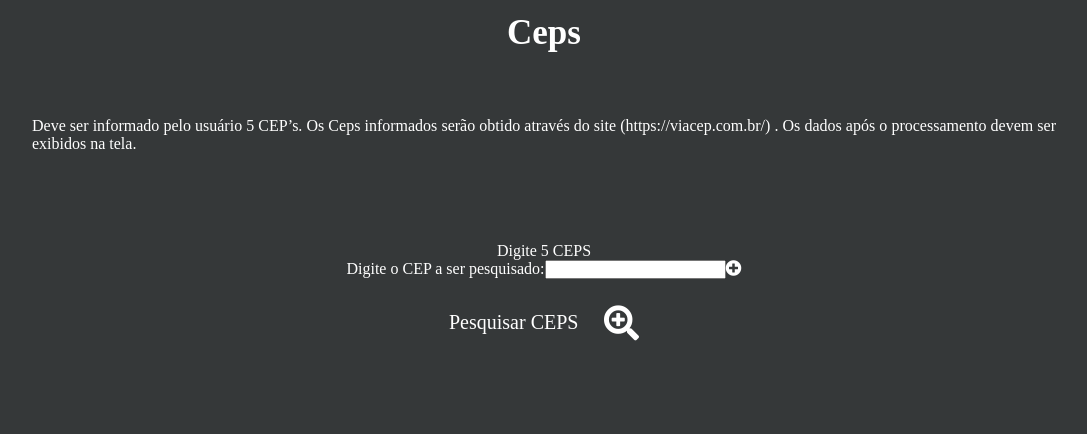
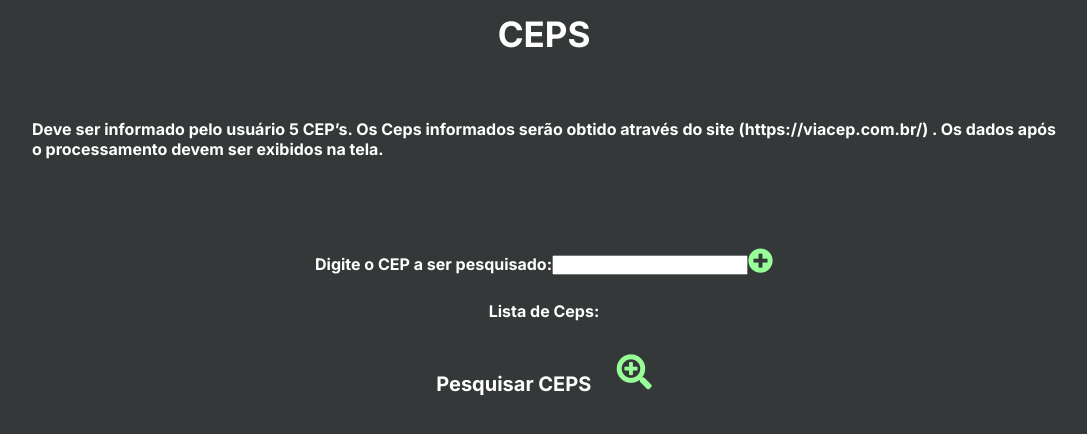
Before and after one commit to mazzillio/Teste-FullStack, a React (Create React App) app in the folder front/: page /ceps in a window 1280 px wide. Shown: the top 434 px of the page, without its empty margins (96-1183 px from the left). Built offline with nearby package versions, Linux system fonts and the light colour scheme.

Commit message:
Manuntençoes estilos

```diff
--- a/front/public/index.css
+++ b/front/public/index.css
@@ -1,6 +1,9 @@
 *{
     margin: 0;
     padding: 0;
+
+    font-family: 'Inter', sans-serif;
+    font-weight: bolder;
 }
 #root{
     width: 100vw;
--- a/front/public/index.html
+++ b/front/public/index.html
@@ -16,6 +16,9 @@
       href="https://use.fontawesome.com/releases/v5.0.10/css/all.css"
       rel="stylesheet"
     />
+    <link rel="preconnect" href="https://fonts.googleapis.com">
+<link rel="preconnect" href="https://fonts.gstatic.com" crossorigin>
+<link href="https://fonts.googleapis.com/css2?family=Inter:wght@300;400;500;600;700&family=Libre+Franklin:wght@300&display=swap" rel="stylesheet">
     <!--
       manifest.json provides metadata used when your web app is installed on a
       user's mobile device or desktop. See https://developers.google.com/web/fundamentals/web-app-manifest/
--- a/front/src/App.js
+++ b/front/src/App.js
@@ -16,7 +16,7 @@ function App() {
           <BtnRedirect title='Palíndromo' link='/palindromo'/>
           <BtnRedirect title='Troco' link='/troco'/>
           <BtnRedirect title='Veículos' link='/veiculos'/>
-          <BtnRedirect title='Ceps' link='/ceps'/>
+          <BtnRedirect title='CEPS' link='/ceps'/>
         </section>
       </main>
     </div>
--- /dev/null
+++ b/front/src/assets/blobal.css
@@ -0,0 +1,3 @@
+body{
+    font-family: 'poppins','sans-serif';
+}
--- a/front/src/assets/ceps.module.css
+++ b/front/src/assets/ceps.module.css
@@ -1,10 +1,9 @@
+
 .div{
-    height: 100vh;
-    background-color: #353839;
-    display: block;
-    text-align: center;
-    color:white;
-    padding-top: 1%;
+    margin-top: 7%;
+}
+.div p{
+    margin-top: 2%;
 }
 .search{
    font-size: 10px;
--- a/front/src/assets/palindromo.module.css
+++ b/front/src/assets/palindromo.module.css
@@ -10,9 +10,13 @@
 .Main{
     margin-top: 7%;
 }
+.Main h3{
+    margin-bottom: 2%;
+}
 section input{
     height: 20px;
     width: 50px;
+    margin-right: 2%;
 }
 .sectionList{
     height: 100%;
--- a/front/src/assets/troco.module.css
+++ b/front/src/assets/troco.module.css
@@ -20,6 +20,9 @@ header p{
 .divSessao{
     margin-top: 7%;
 }
+.divSessao h2{
+    margin-bottom: 2%;
+}
 .btn{
     margin:0 2%;
     width: 12%;
@@ -29,3 +32,20 @@ header p{
     border:1px solid #98ff98;
     border-radius: 20px;
 }
+.divResults h4{
+   margin:1%;
+
+}
+.divResults
+{
+    display: block;
+    padding: 0 auto;
+}
+.list{
+    display: grid;
+    grid-template-columns: repeat(3,1fr);
+    list-style: none;
+    max-width: 50%;
+    margin:0 auto;
+
+}
--- a/front/src/components/ceps.js
+++ b/front/src/components/ceps.js
@@ -32,17 +32,27 @@ export default function Ceps()
         <Container>
             <>
             <Header
-                title='Ceps'
+                title='CEPS'
                 text={`Deve ser informado pelo usuário 5 CEP’s.
                 Os Ceps informados serão obtido através do site (https://viacep.com.br/) .
                 Os dados após o processamento devem ser exibidos na tela.
                 `}
             />
-            <div style={{marginTop:'7%'}}>
-                <p>Digite 5 CEPS</p>
+            <div className={styles.div}>
+
                 <label for="Cep">Digite o CEP a ser pesquisado:</label>
-                <input name="Cep" value={cepDigitado} onChange={(e)=>handleCep(e.target.value)}/>
-                <i class="fas fa-plus-circle" onClick={click}></i>
+                <input name="Cep" value={cepDigitado}
+                onChange={(e)=>handleCep(e.target.value)}
+
+                onKeyPress={((e)=>{
+                    if(e.key==='Enter')
+                        click()
+                })}
+                />
+                <i class="fas fa-plus-circle" onClick={click}
+                    style={{fontSize:'25px',color:'#98ff98'}}
+                ></i>
+                <p>Lista de Ceps:</p>
                 <ul>
                 {
                     cepsVector.lenght!==0?cepsVector.map((cep,key)=>{
@@ -53,7 +63,7 @@ export default function Ceps()
                 <div className={styles.divPesquisa}>
                 <p className={styles.pesquisaCeps}>Pesquisar CEPS</p>
                 <i class="fas fa-search-plus" onClick={buscaCeps}
-                    style={{fontSize:'35px'}}
+                    style={{fontSize:'35px',color:'#98ff98'}}
                 ></i>
                 </div>
                {
--- a/front/src/components/palindromo.js
+++ b/front/src/components/palindromo.js
@@ -25,7 +25,7 @@ export default function Palindromo()
        <Container>
            <>
            <Header
-                title="Palindromo"
+                title="Palíndromo"
                 text={`Números palíndromos são aqueles que escritos da direita para esquerda ou da esquerda para direita tem o mesmo valor.
                 Exemplo: 929, 44, 97379. `}
            />
@@ -33,12 +33,12 @@ export default function Palindromo()
                <h3>Digite o intervalo para a consulta:</h3>
                <section>
 
-                    <label for="numeroIni">Primeiro número do intervalo:</label>
+                    <label for="numeroIni">Primeiro número: </label>
                     <input type="text" placeholder='' id="numeroIni" onChange={(e)=>handle(e.target.value,setIni)}/>
 
 
 
-                    <label for="numeroFim">Último número do intervalo:</label>
+                    <label for="numeroFim">Último número: </label>
                     <input type="text" placeholder='' id="numeroFim" onChange={(e)=>handle(e.target.value,setFim)}/>
 
 
--- a/front/src/components/troco.js
+++ b/front/src/components/troco.js
@@ -33,12 +33,12 @@ export default function Troco()
            <div className={styles.divSessao}>
                <h2>Digite valores para a consulta:</h2>
                <section>
-                 <label for="valor">Digite o Valor da Forma de Pagamento:</label>
+                 <label for="valor">Valor Pago: </label>
                  <input type="text" placeholder='' id="valor" onChange={(e)=>handle(e.target.value,setPagamento)}/>
 
 
 
-                 <label for="numeroFim">Digite o valor da Compra</label>
+                 <label for="numeroFim">Valor da Compra: </label>
                  <input type="text" placeholder='' id="numeroFim" onChange={(e)=>handle(e.target.value,setValor)}/>
 
 
@@ -46,18 +46,15 @@ export default function Troco()
                </section>
                {
                    resultados.length!==0?
-                   <section style={{display:resultados.length===0?'none':''}}>
-
+                   <section className={styles.divResults}>
                              <h4>
-                                Valor do pagamento:
+                                Valor do pagamento: R$ {resultados.DinheiroEntregue}
                             </h4>
-                            <p>R$ {resultados.DinheiroEntregue}</p>
                             <h4>
-                                Valor da Compra:
+                                Valor da Compra: R$ {resultados.ValorCompra}
                             </h4>
-                            <p>R$ {resultados.ValorCompra}</p>
                             <h4>Troco:</h4>
-                            <ul>
+                            <ul className={styles.list}>
                                 <li>{resultados.ValorTroco.note1} notas de 1</li>
                                 <li>{resultados.ValorTroco.note10} notas de 10</li>
                                 <li>{resultados.ValorTroco.note100} notas de 100</li>
```
